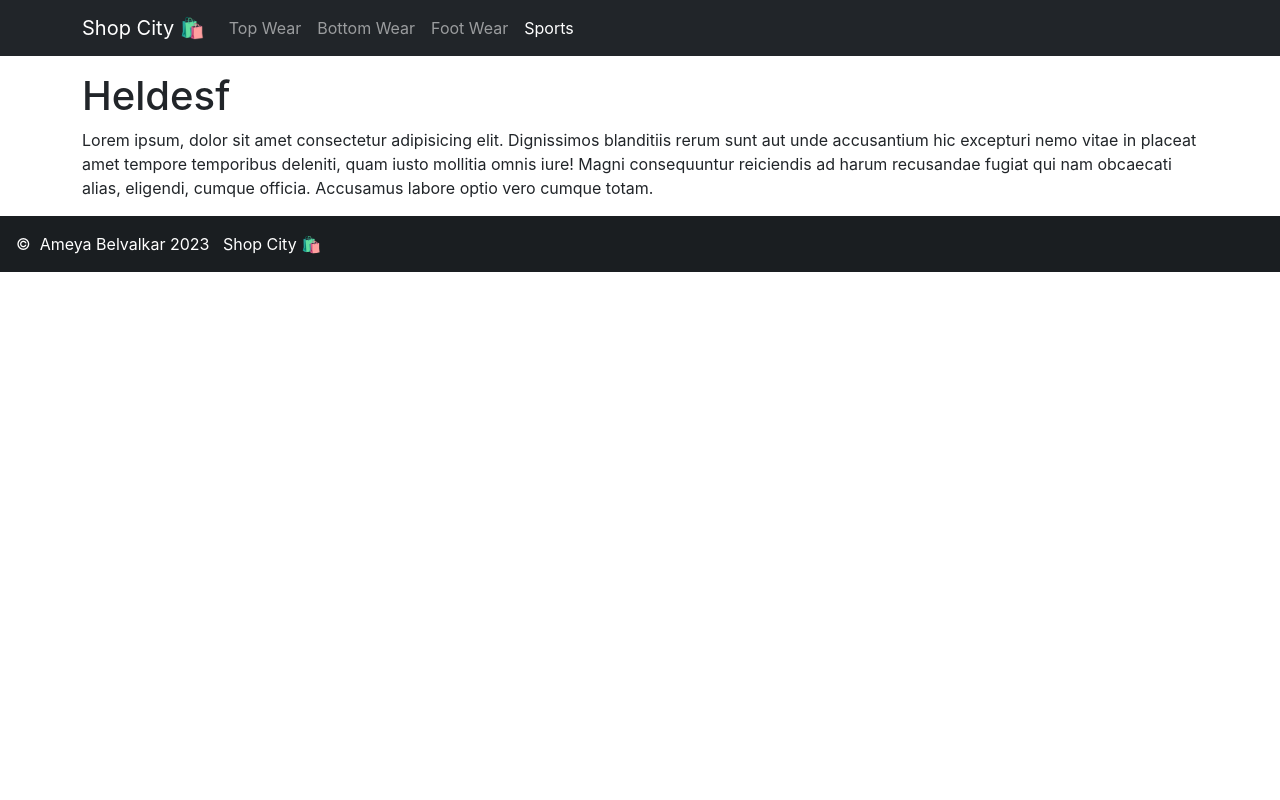
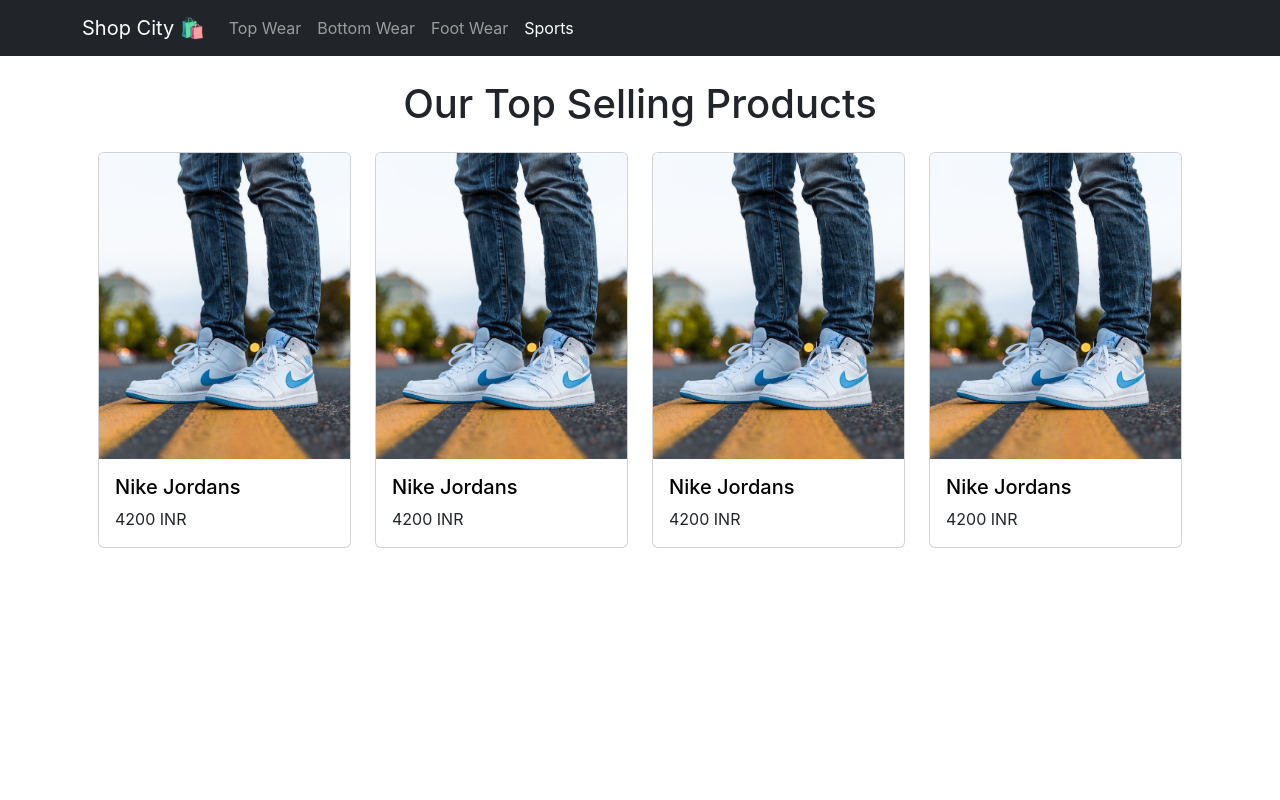
Before and after one commit to ameya-6964/Talent-Battle-Capstone-Project-Frontend, a React (Create React App) app: page /Sports in a window 1280 px wide. Shown: the top 800 px of the page. Built offline with nearby package versions, Linux system fonts and the light colour scheme.

Commit message:
Completed All The Components

```diff
--- a/src/Screens/FootWear.jsx
+++ b/src/Screens/FootWear.jsx
@@ -1,15 +1,24 @@
 import React from "react";
+import data from "../data";
+import Row from "react-bootstrap/Row";
+import Col from "react-bootstrap/Col";
+import Footwear from "../components/FootWear/Footwear";
 
 const FootWear = () => {
   return (
-    <div>
-      <h1>Helllo</h1>
-      <p>
-        Lorem ipsum dolor sit amet consectetur adipisicing elit. Cumque
-        consectetur, iste blanditiis eum iure veniam quod accusantium molestiae
-        ullam nisi?
-      </p>
-    </div>
+    <main>
+      <h1 className="text-center my-4"> Our Top Selling Products </h1>
+      <div className="top-products">
+        <Row>
+          {data.topWears.map((foot) => (
+            <Col key={foot.slug} sm={6} md={4} lg={3} className="mb-3">
+              <Footwear foot={foot} />
+            </Col>
+          ))}
+          {/* //! Content Is Imported Here */}
+        </Row>
+      </div>
+    </main>
   );
 };
 
--- a/src/Screens/Sports.jsx
+++ b/src/Screens/Sports.jsx
@@ -1,18 +1,24 @@
 import React from "react";
+import data from "../data";
+import Row from "react-bootstrap/Row";
+import Col from "react-bootstrap/Col";
+import Sportlist from "../components/Sports/sports";
 
 const Sports = () => {
   return (
-    <div>
-      <h1>Heldesf</h1>
-      <p>
-        Lorem ipsum, dolor sit amet consectetur adipisicing elit. Dignissimos
-        blanditiis rerum sunt aut unde accusantium hic excepturi nemo vitae in
-        placeat amet tempore temporibus deleniti, quam iusto mollitia omnis
-        iure! Magni consequuntur reiciendis ad harum recusandae fugiat qui nam
-        obcaecati alias, eligendi, cumque officia. Accusamus labore optio vero
-        cumque totam.
-      </p>
-    </div>
+    <main>
+      <h1 className="text-center my-4"> Our Top Selling Products </h1>
+      <div className="top-products">
+        <Row>
+          {data.topWears.map((sport) => (
+            <Col key={sport.slug} sm={6} md={4} lg={3} className="mb-3">
+              <Sportlist sport={sport} />
+            </Col>
+          ))}
+          {/* //! Content Is Imported Here */}
+        </Row>
+      </div>
+    </main>
   );
 };
 
--- /dev/null
+++ b/src/components/FootWear/Footwear.jsx
@@ -0,0 +1,21 @@
+import React from "react";
+import { Link } from "react-router-dom";
+import Card from "react-bootstrap/Card";
+
+const Footwear = (props) => {
+  const { foot } = props;
+  return (
+    <Card>
+      <Link to={`/products/${foot.slug}`}>
+        <img src={foot.image} className="card-img-top" alt={foot.name} />
+      </Link>
+      <Card.Body>
+        <Link to={`/products/${foot.slug}`}>
+          <Card.Title>{foot.name}</Card.Title>
+        </Link>
+        <Card.Text>{foot.price} </Card.Text>
+      </Card.Body>
+    </Card>
+  );
+};
+export default Footwear;
--- /dev/null
+++ b/src/components/Sports/sports.jsx
@@ -0,0 +1,22 @@
+import React from "react";
+import { Link } from "react-router-dom";
+import Card from "react-bootstrap/Card";
+
+const Sportlist = (props) => {
+  const { sport } = props;
+  return (
+    <Card>
+      <Link to={`/products/${sport.slug}`}>
+        <img src={sport.image} className="card-img-top" alt={sport.name} />
+      </Link>
+      <Card.Body>
+        <Link to={`/products/${sport.slug}`}>
+          <Card.Title>{sport.name}</Card.Title>
+        </Link>
+        <Card.Text>{sport.price} </Card.Text>
+      </Card.Body>
+    </Card>
+  );
+};
+
+export default Sportlist;
```
